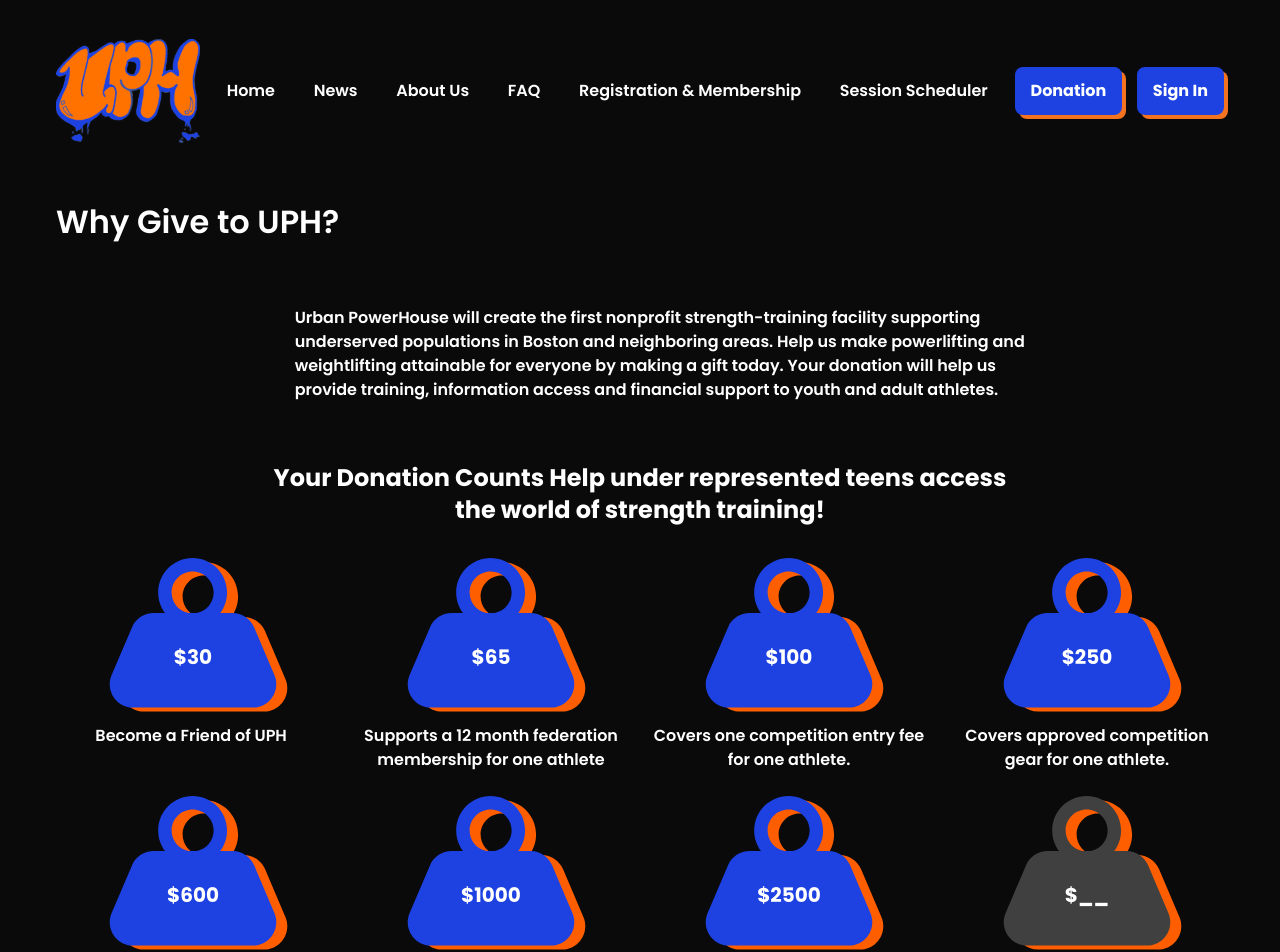
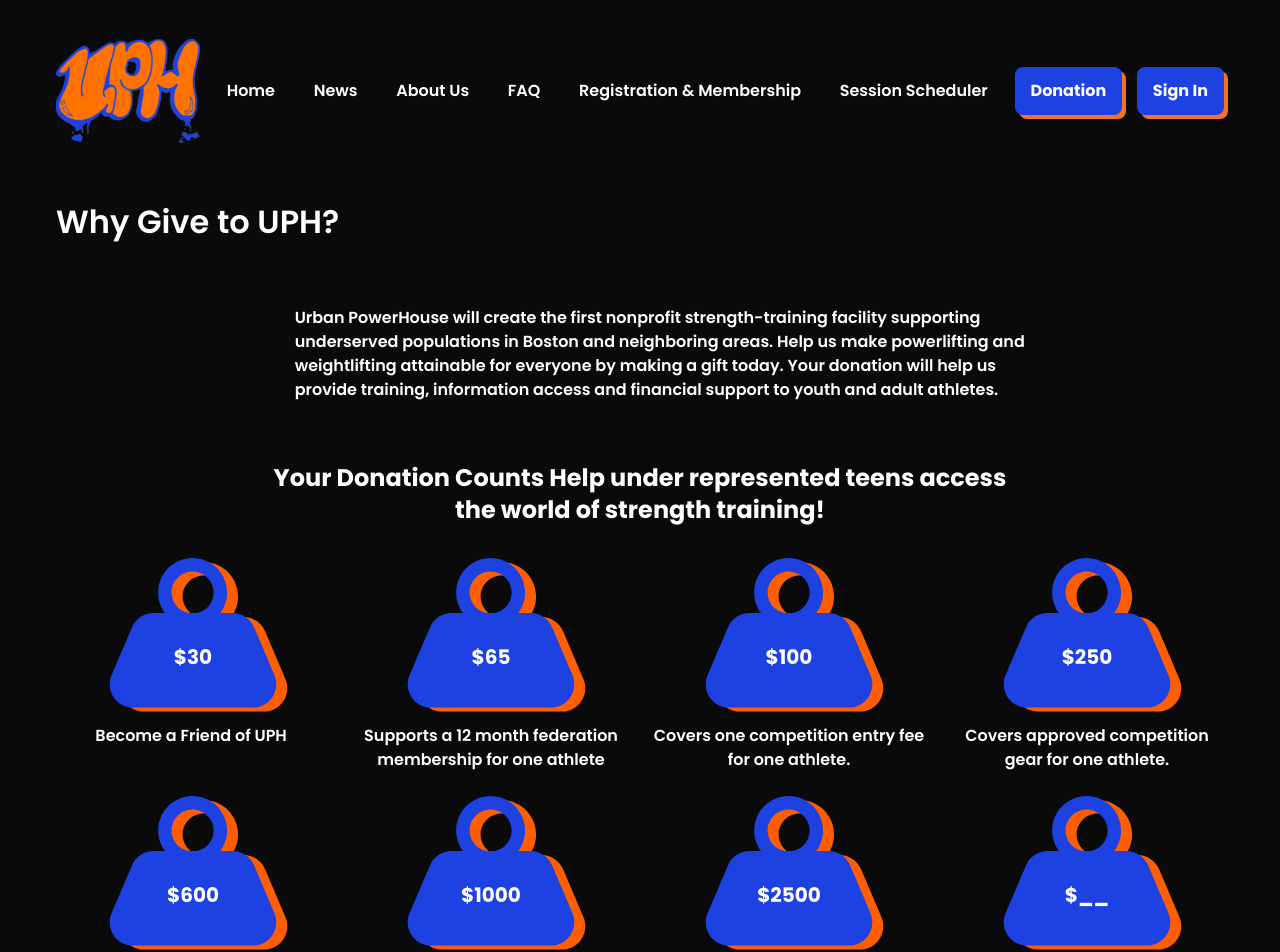
Before and after one commit to Artists-for-Humanity/urban-powerhouse, a Next.js app: page /Donation in a window 1280 px wide. Shown: the top 952 px of the page. Built offline with nearby package versions, Linux system fonts and the light colour scheme.

Commit message:
updated custom grey to be the same blue as eveyrthing

```diff
--- a/components/Donation/DonationWeight.tsx
+++ b/components/Donation/DonationWeight.tsx
@@ -65,8 +65,6 @@ const DonationWeight: React.FC<DonationWeightProps> = ({ title, donations, class
               className={`${
                 selectedIndex === index
                   ? 'fill-[var(--urban-orange)]'
-                  : index === donations.length - 1
-                  ? 'fill-[var(--urban-grey)] group-hover:fill-[var(--urban-orange)]'
                   : 'fill-[var(--urban-blue)] group-hover:fill-[var(--urban-orange)]'
               } transition-colors duration-300`}
             />
```
Lines whose indentation alone changed are shown as unchanged.
